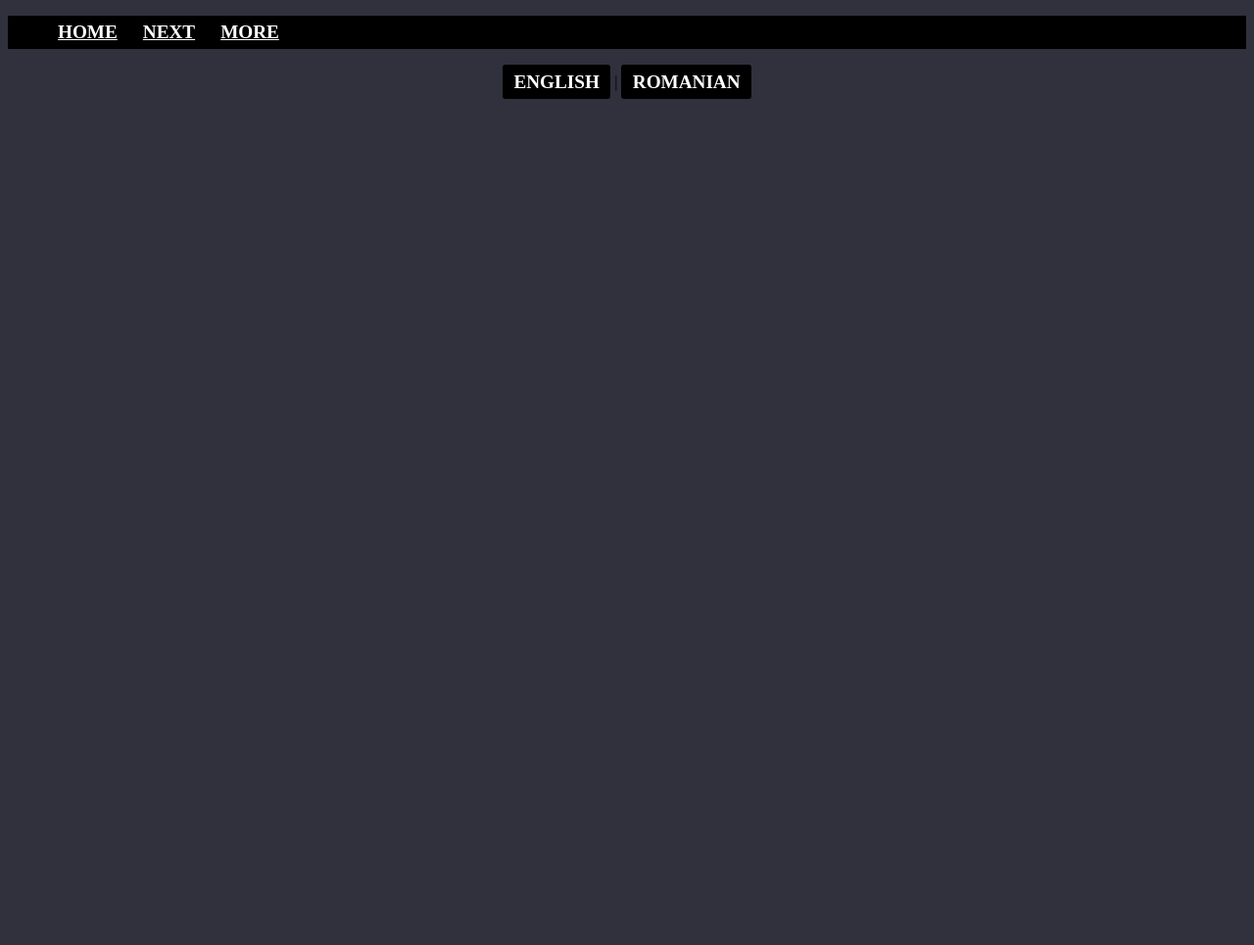
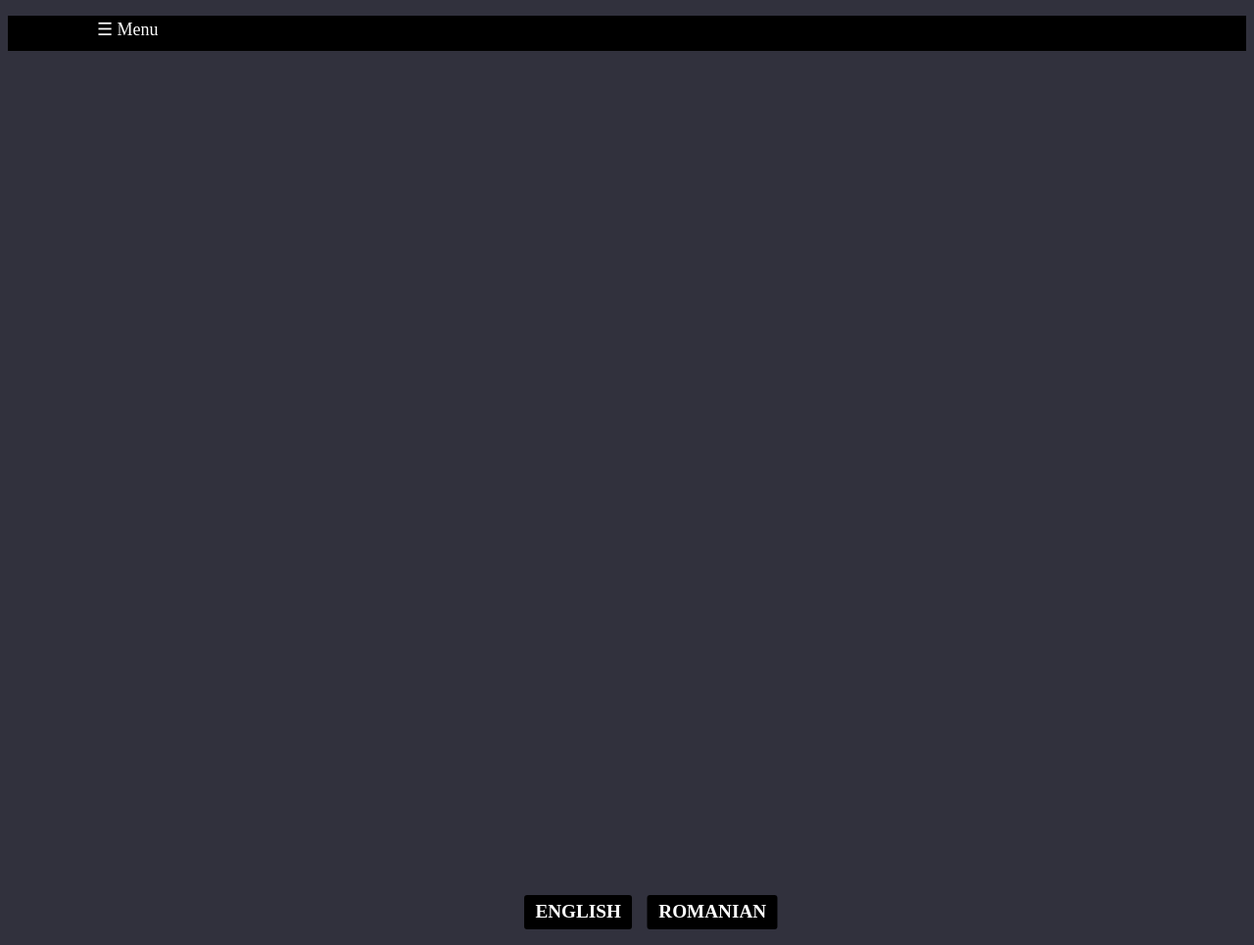
Before and after one commit to Sughit/EAR-3, a PHP site: page / in a window 1280 px wide. Shown: the whole page at 98% size. Before the commit the page ends 101 px from the top, so only its background shows below. Run offline with PHP 8.4, Linux system fonts and the light colour scheme.

Commit message:
meniu stanga

```diff
--- a/index.php
+++ b/index.php
@@ -8,17 +8,49 @@
     <meta charset="UTF-8">
     <meta http-equiv="X-UA-Compatible" content="IE=edge">
     <meta name="viewport" content="width=device-width, initial-scale=1.0">
-    <link rel="stylesheet" type="text/css" href="style.php"/>
+    <link rel="stylesheet" type="text/css" href="style.php">
     <title>EAR-3 Market</title>
 </head>
 <body class="body">
     <nav class="nav-bar">
         <ul class="nav-ul">
-            <a class="nav-a" href="#">Home</a>
-            <a class="nav-a" href="#">Next</a>
-            <a class="nav-a" href="#">More</a>
+            <br><br>
         </ul>
     </nav>
+
+
+
+    <div id="main">
+        <span id="open">&#9776; Menu<span>
+    </div>
+    <div id ="mySidenav" class="sidenav">
+        <div class="box-c1">
+            <a href="#" class="logo"><img src="poze/logo_ureche_numai_cerc.png" width=45%></a>
+            <a href="#" class="closebtn" id="close"> &times;</a>
+        </div>
+
+        <ul class ="nav-list">
+            <li><a href="#">Home</a></li>
+            <li><a href="#">About</a></li>
+            <li><a href="#">Contact</a></li>
+        </ul>
+</div>
+    <script>
+        const openNav =document.getElementById("open");
+        const closeNav =document.getElementById("close");
+        const navSlide =document.getElementById("mySidenav");
+
+        openNav.addEventListener("click", ()=>{
+            navSlide.classList.add("navside");
+        });
+
+        closeNav.addEventListener("click", ()=>{
+            navSlide.classList.remove("navside");
+        });
+
+    </script>
+
+
     <footer>
         <p align="center">
         <a class="nav-a">English</a> | <a class="nav-a">Romanian</a>
--- a/style.php
+++ b/style.php
@@ -6,7 +6,7 @@
     background-color: #31313D;
     scrollbar-width: none;
 }
-::-webkit-scrollbar /*scrollbar pentru chrome*/
+::-webkit-scrollbar
 {
     width: 0;
 }
@@ -29,6 +29,96 @@
     padding: 0.5% 0.9%;
     border-radius: 3px;
     text-transform: uppercase;
-    transform: translate(0%, 0%);
+    transform: translate(20%, 0%);
     background: black;
 }
+#main
+{
+    display: flex;
+    position: absolute;
+    top: 1%;
+    left: 5%;
+    scale: 60%;
+}
+
+#main span
+{
+   font-size: 30px;
+   background-color: #000;
+   color: white;
+   padding: 4px 10px;;
+   border-radius: 5px;
+   cursor: pointer;
+}
+.sidenav
+{
+   background-color: #212129;
+   width:0;
+   height: 100vh;
+   position: relative;
+   z-index: 1;
+   top: 0;
+   left: 0;
+   transition: all 0.5s;
+   padding-top: 30px;
+   opacity: 0;
+   visibility: hidden;
+}
+.sidenav .box-c1
+{
+    display: flex;
+    flex-direction: row;
+    padding: 3px 15px;
+    position: relative;
+}
+
+.sidenav .box-c1 a.logo
+{
+    font-size: 35px;
+    opacity:1;
+    color: #000000;
+    text-decoration: none;
+    font-weight: 600;
+    text-transform: uppercase;
+}
+
+.sidenav .closebtn
+{
+    position: absolute;
+    top: 0;
+    right: -35px;
+    font-size: 36px;
+    padding: 0px 7px;
+    color: #fff;
+    text-decoration:none;
+    transition: all 0.02s linear;
+}
+.sidenav .nav-list
+{
+    padding: 0;
+    list-style: none;
+}
+
+.sidenav .nav-list a
+{
+    padding: 10px 8px 8px 32px;
+    margin: 10px;
+    text-decoration: none;
+    font-size:25px;
+    font-weight:500;
+    color:#000;
+    display: block;
+    background-color: #b8b8ba;
+    transition: all 0.1s;
+}
+.sidenav .nav-list a:hover
+{
+    background-color: #363647;
+    color:#fff;
+}
+.navside
+{
+    width: 300px;
+    visibility: visible;
+    opacity:1;
+}
```
